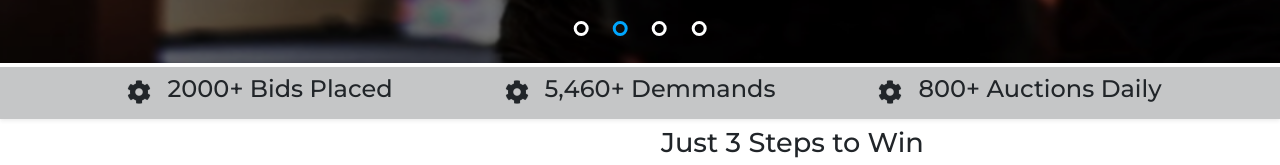
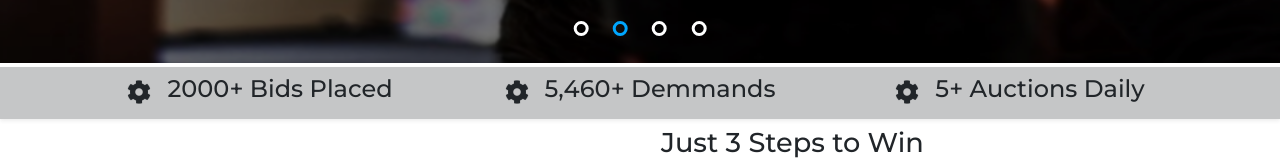
Before and after one commit to Harpal2000/Initial-Node-js-Project, a plain HTML site: page index.html in a window 1280 px wide. Shown: the part 437-602 px from the top of the page. Drawn offline with nearby package versions, Linux system fonts and the light colour scheme.

Commit message:
change in spin  slider

```diff
--- a/index.html
+++ b/index.html
@@ -362,7 +362,7 @@
                         </span>
                         <div class="ms-3">
                             <h4 class="mb-0 fw-semi-bold">
-                                800+ Auctions Daily
+                                5+ Auctions Daily
                             </h4>
                         </div>
                     </div>
```
